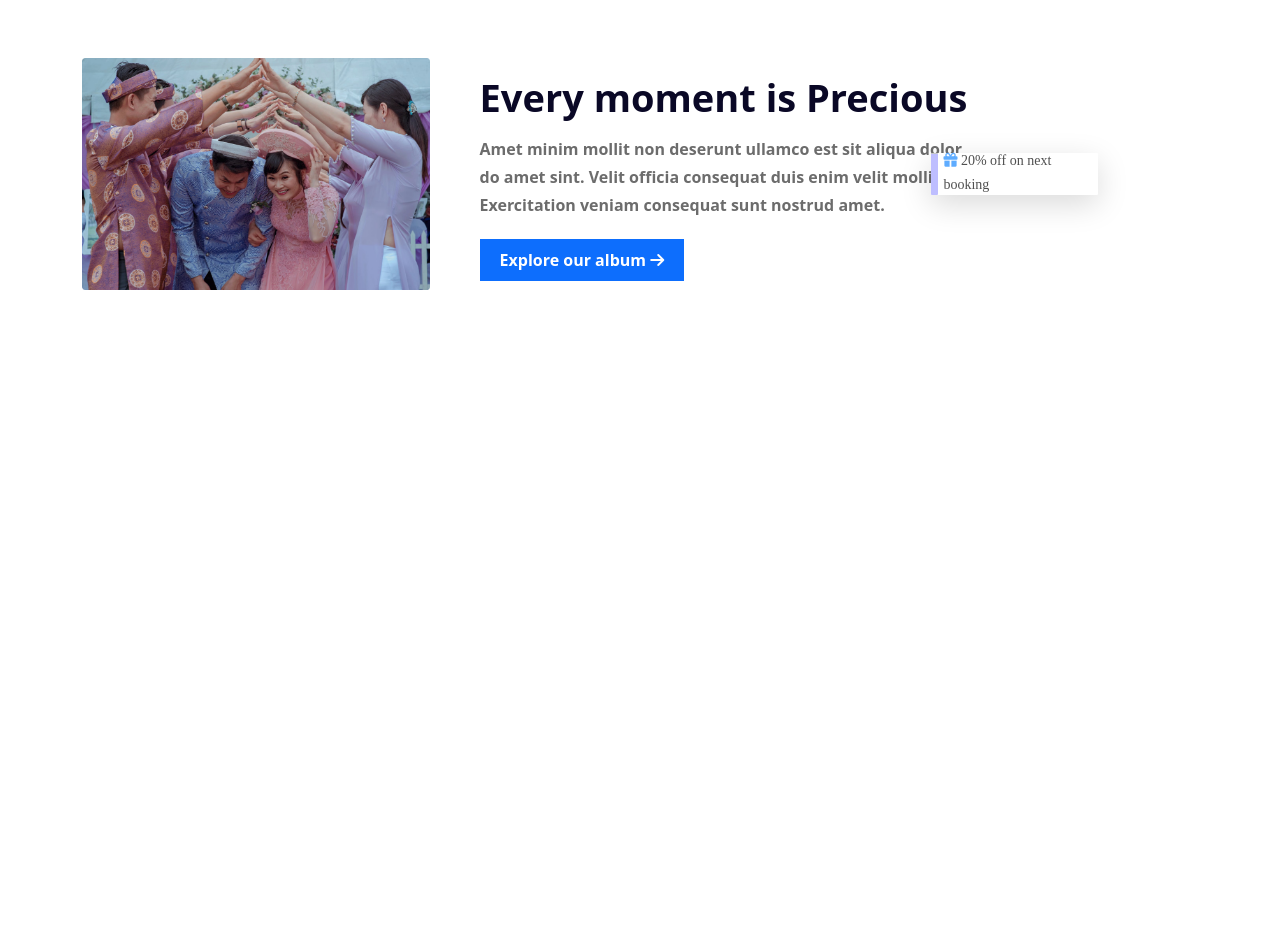
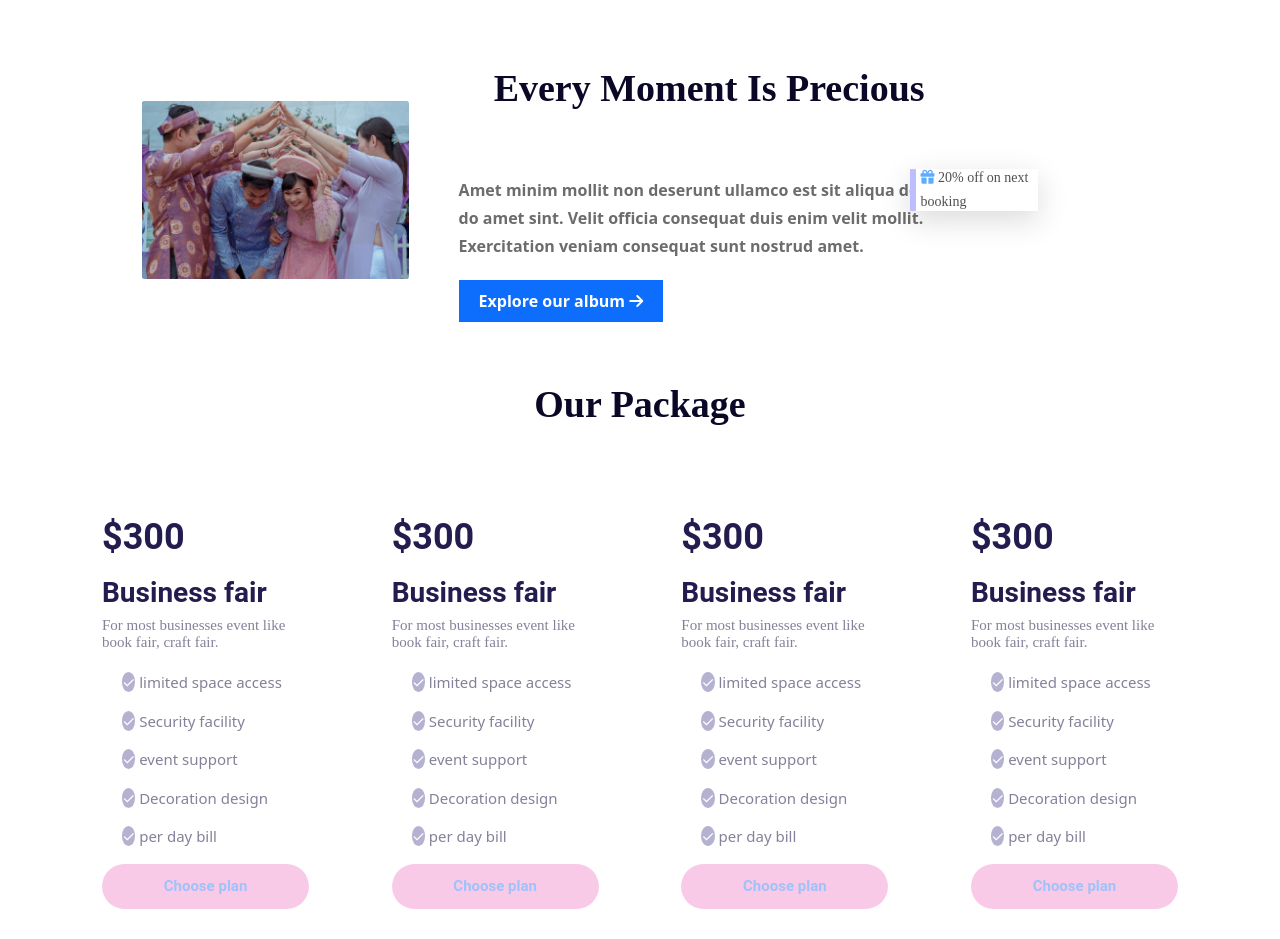
Before and after one commit to Tuhin531/Convention-center, a plain HTML site: page index.html in a window 1280 px wide. Shown: the part 657-1596 px from the top of the page. Before the commit the page ends 947 px from the top, so only its background shows below. Drawn offline with nearby package versions, Linux system fonts and the light colour scheme.

Commit message:
add package section

```diff
--- a/index.html
+++ b/index.html
@@ -115,7 +115,128 @@
       </div>
     </div>
   </section>
+<!-- Our package section -->
+<section>
+     <h1 class="title">Our package</h1>
+     <div class="container">
 
+     <div class="package-details">
+         <div class="package-detail">
+          <p class="price">$300</p>
+          <h2 class="package-title">Business fair</h2>
+          <p class="package-description">For most businesses event
+            like book fair, craft fair.</p>
+            <div class="price-menu">
+            <ul>
+                <li>
+                    <p> limited space access</p>
+
+                </li>
+                <li>
+                    <p> Security facility</p>
+
+                </li>
+                <li>
+                    <p> event support</p>
+                </li>
+                <li>
+                    <p> Decoration design</p>
+                </li>
+                <li>
+                    <p> per day bill</p>
+                </li>
+            </ul>
+            <button class="btn btn-primary " type="submit">Choose plan</button>
+        </div>
+    </div>
+    <div class="package-detail">
+        <p class="price">$300</p>
+        <h2 class="package-title">Business fair</h2>
+        <p class="package-description">For most businesses event
+          like book fair, craft fair.</p>
+          <div class="price-menu">
+          <ul>
+              <li>
+                  <p> limited space access</p>
+
+              </li>
+              <li>
+                  <p> Security facility</p>
+
+              </li>
+              <li>
+                  <p> event support</p>
+              </li>
+              <li>
+                  <p> Decoration design</p>
+              </li>
+              <li>
+                  <p> per day bill</p>
+              </li>
+          </ul>
+          <button class="btn btn-primary " type="submit">Choose plan</button>
+      </div>
+  </div>
+  <div class="package-detail">
+    <p class="price">$300</p>
+    <h2 class="package-title">Business fair</h2>
+    <p class="package-description">For most businesses event
+      like book fair, craft fair.</p>
+      <div class="price-menu">
+      <ul>
+          <li>
+              <p> limited space access</p>
+
+          </li>
+          <li>
+              <p> Security facility</p>
+
+          </li>
+          <li>
+              <p> event support</p>
+          </li>
+          <li>
+              <p> Decoration design</p>
+          </li>
+          <li>
+              <p> per day bill</p>
+          </li>
+      </ul>
+      <button class="btn btn-primary " type="submit">Choose plan</button>
+  </div>
+</div>
+<div class="package-detail">
+    <p class="price">$300</p>
+    <h2 class="package-title">Business fair</h2>
+    <p class="package-description">For most businesses event
+      like book fair, craft fair.</p>
+      <div class="price-menu">
+      <ul>
+          <li>
+              <p> limited space access</p>
+
+          </li>
+          <li>
+              <p> Security facility</p>
+
+          </li>
+          <li>
+              <p> event support</p>
+          </li>
+          <li>
+              <p> Decoration design</p>
+          </li>
+          <li>
+              <p> per day bill</p>
+          </li>
+      </ul>
+      <button class="btn btn-primary " type="submit">Choose plan</button>
+  </div>
+</div>
+
+        </div>
+     </div>
+</section>
 
 
 
--- a/style/style.css
+++ b/style/style.css
@@ -9,6 +9,7 @@ body{
     margin: 0;
 
 }
+
 
 .nav-menu{
     display: flex;
@@ -75,7 +76,7 @@ body{
 
 .album-details{
     display: flex;
-    padding-top: 60px;
+    padding: 60px;
     align-items: center;
     gap:50px;
 
@@ -155,3 +156,104 @@ line-height: 24px; /* 171.429% */
      color: #007CFFA1;
 
 }
+/*  Our package section */
+.title{
+    color: #0A0826;
+    text-align: center;
+    font-family: Poppins;
+    font-size: 38px;
+    font-style: normal;
+    font-weight: 600;
+    line-height: normal;
+    text-transform: capitalize;
+    padding-bottom: 50px;
+
+}
+
+ .price{
+    color: #231D4F;
+    font-family: Roboto;
+    font-size: 36px;
+    font-style: normal;
+    font-weight: 700;
+    line-height: 46px; /* 127.778% */
+ }
+
+ .package-title{
+    color: #231D4F;
+    font-family: Roboto;
+    font-size: 28px;
+    font-style: normal;
+    font-weight: 700;
+    line-height: normal;
+
+ }
+ .package-description{
+    width: 206px;
+    color: #848199;
+    font-family: Poppins;
+    font-size: 15px;
+    font-style: normal;
+    font-weight: 400;
+    line-height: normal;
+ }
+
+ .price-menu .btn-primary{
+    border-radius: 24px;
+     opacity: 0.5;
+    background: #F496D1;
+    width: 207px;
+    height: 45px;
+    color: #3F87F5;
+
+    text-align: center;
+    font-family: Roboto;
+    font-size: 15px;
+    font-style: normal;
+    font-weight: 700;
+    line-height: normal;;
+    border: 0;
+    text-align: center;
+    font-size: 15px;
+    font-weight: 700;
+
+
+
+
+ }
+ .price-menu p:before {
+
+    content: '✓';
+    width: 20px;
+    height: 20px;
+    background-color:#b5b2d1;
+    border-radius: 50%;
+    color: #FFF;
+
+  }
+.price-menu ul {
+    list-style: none;
+    text-decoration: none;
+    margin-top: 20px;
+    color: #848199;
+    font-size: 15px;
+    font-weight: 400;
+    text-align: left;
+    padding-left: 10px;
+
+}
+.price-menu ul li{
+margin-left: 10px;
+}
+.package-details{
+    display: flex;
+    justify-content: space-between;
+}
+.package-detail{
+ padding: 30px 20px;
+}
+.package-details :hover{
+    background-color: #3F87F5;
+    border-radius: 24px;
+    color:#FFF;
+}
```
